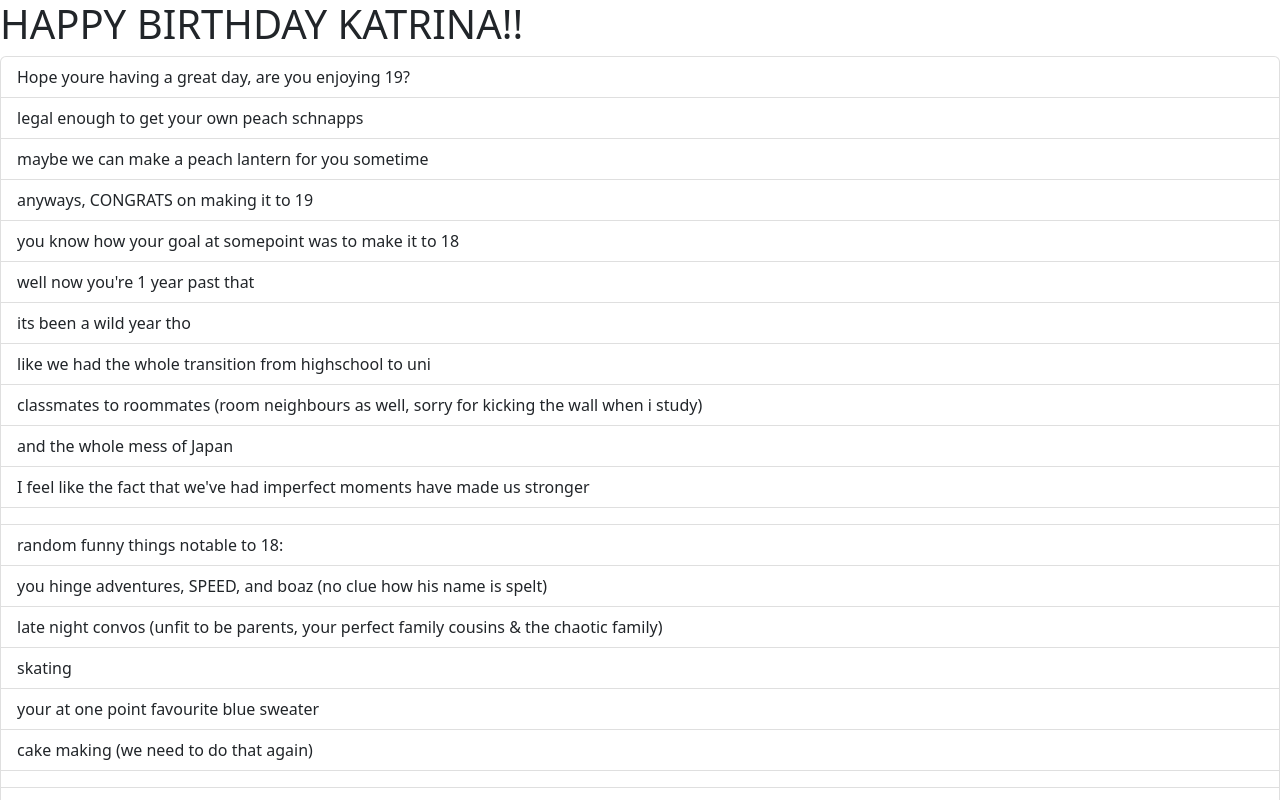
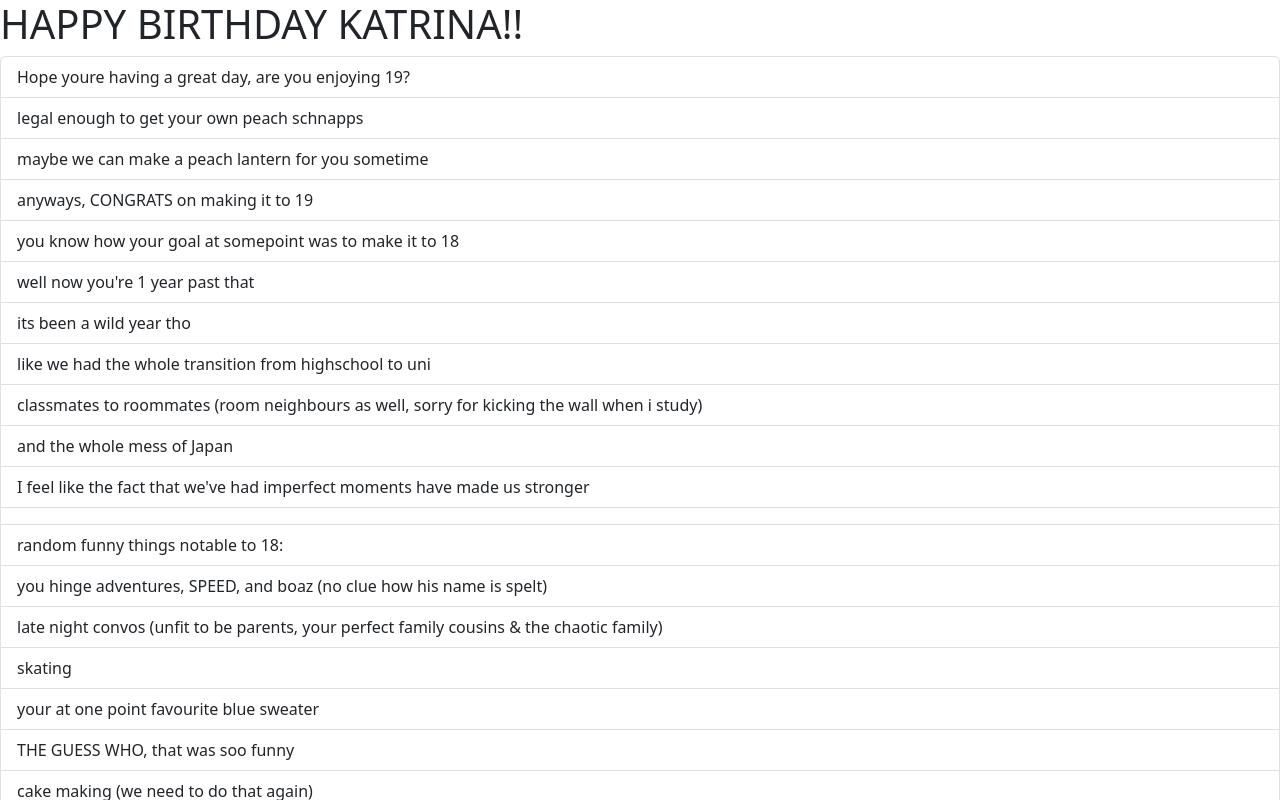
Before and after one commit to karen-weng/-baybuddies, a React (Vite) app: page / in a window 1280 px wide. Shown: the top 800 px of the page. Built offline with nearby package versions, Linux system fonts and the light colour scheme; the HTML template or start-up script is replaced by a standard one.

Commit message:
added guess who

```diff
--- a/src/App.tsx
+++ b/src/App.tsx
@@ -20,6 +20,7 @@ function App() {
     "late night convos (unfit to be parents, your perfect family cousins & the chaotic family)",
     "skating",
     "your at one point favourite blue sweater",
+    "THE GUESS WHO, that was soo funny",
     "cake making (we need to do that again)",
     "",
     "cya next time same time",
```
